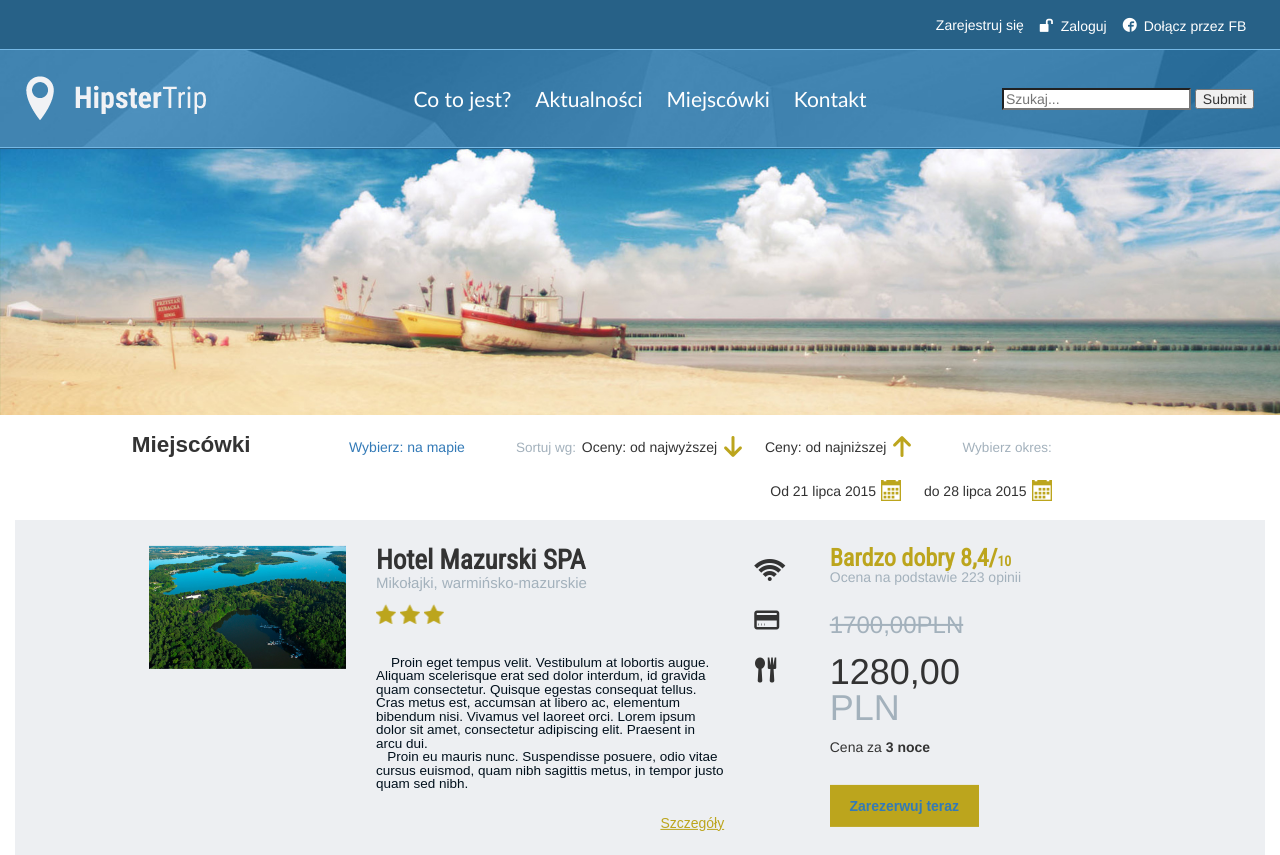
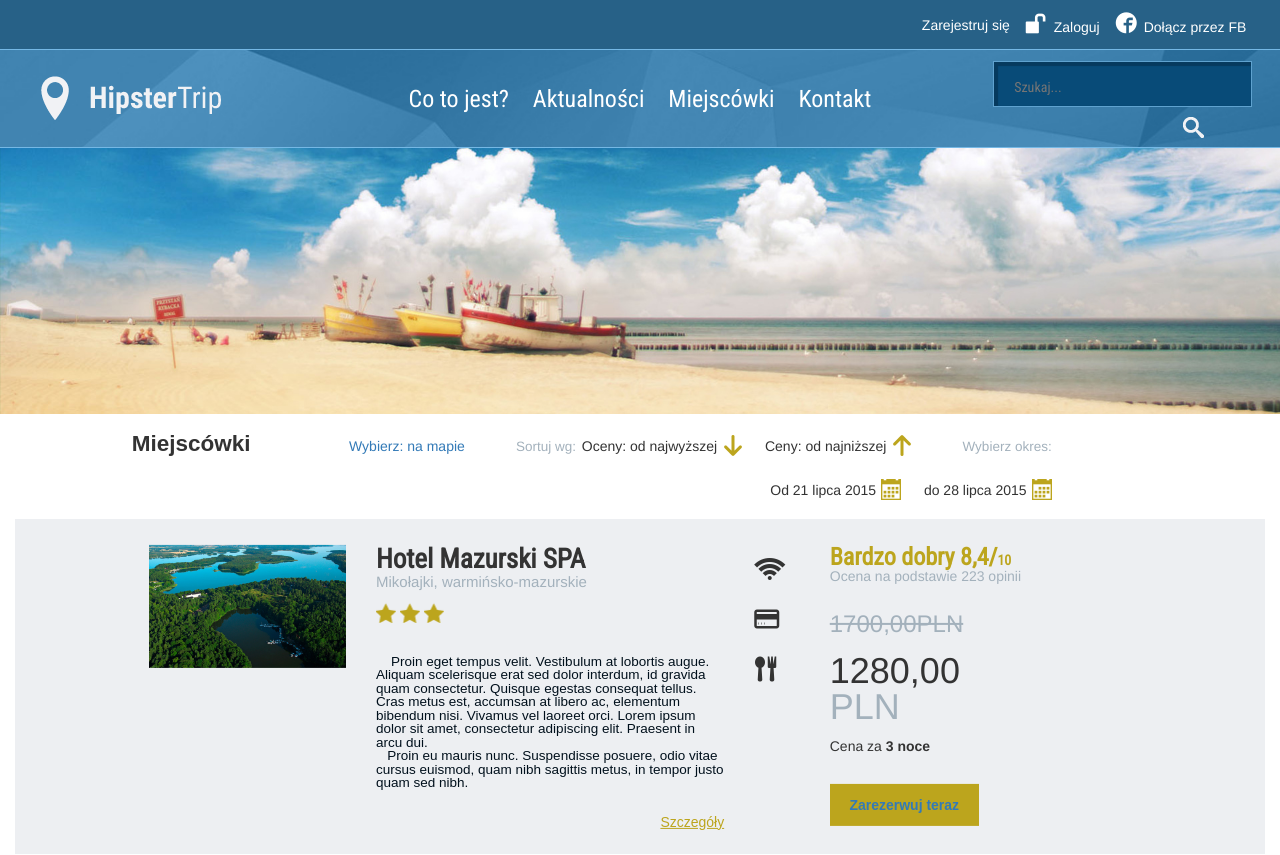
Before and after one commit to f0kuz-zz/EFIGENCE-CAMP, a website: page subpage.html in a window 1280 px wide. Shown: the top 855 px of the page. Drawn offline with nearby package versions, Linux system fonts and the light colour scheme; files that its build step writes are made by us from their sources; files whose address does not match are found by name.

Commit message:
commit przed utworzeniem branchu top-data-bar

```diff
--- a/css/style.css
+++ /dev/null
@@ -1,77 +0,0 @@
-html, body, div, span, applet, object, iframe,
-h1, h2, h3, h4, h5, h6, p, blockquote, pre,
-a, abbr, acronym, address, big, cite, code,
-del, dfn, em, img, ins, kbd, q, s, samp,
-small, strike, strong, sub, sup, tt, var,
-b, u, i, center,
-dl, dt, dd, ol, ul, li,
-fieldset, form, label, legend,
-table, caption, tbody, tfoot, thead, tr, th, td,
-article, aside, canvas, details, embed,
-figure, figcaption, footer, header, hgroup,
-main, menu, nav, output, ruby, section, summary,
-time, mark, audio, video {
-	margin: 0;
-	padding: 0;
-	border: 0;
-	vertical-align: baseline;
-}
-/* HTML5 display-role reset for older browsers */
-article, aside, details, figcaption, figure,
-footer, header, hgroup, main, menu, nav, section {
-	display: block;
-}
-body {
-	line-height: 1;
-}
-ol, ul {
-	list-style: none;
-}
-blockquote, q {
-	quotes: none;
-}
-blockquote:before, blockquote:after,
-q:before, q:after {
-	content: '';
-	content: none;
-}
-
-/* Don't kill focus outline for keyboard users: http://24ways.org/2009/dont-lose-your-focus */
-a:hover, a:active {
-    outline: none;
-}
-
-table {
-	border-collapse: collapse;
-	border-spacing: 0;
-}
-
-.main-header{
-	width: 100%;
-	height: 149px;
-	margin: 0;
-	padding: 0;
-}
-
-.flex-header-top{
-	display: -webkit-flex;
-	display: -ms-flex;
-	display: flex;
-	height: 50px;
-	margin: 0;
-	padding: 10px;
-	-webkit-box-sizing: border-box;
-	-moz-box-sizing: border-box;
-	box-sizing: border-box;
-	background-color: #276187;
-	border-bottom: 1px solid #75b8e5;
-}
-
-.flex-header-bottom{
-	display: -webkit-flex;
-	display: -ms-flex;
-	display: flex;
-	width: 100%;
-	height: 98px;
-	background: #fff url(images/bg-header-bottom.jpg) 0 0 no-repeat;
-}
--- a/public/css/style_subpage.css
+++ b/public/css/style_subpage.css
@@ -89,10 +89,11 @@ table {
 }
 
 .top-link{
+	line-height: 24px;
 	display: table-cell;
 	vertical-align: middle;
 	padding: 0 8px; /* dlaczego w % słowa po spacji łamią się do nowej lini?
-	Czy w responsive używamy % czy px?*/
+	Czy w responsive używamy % czy px? - ZALEŻY!*/
 }
 
 /* HEADER BOTTOM */
@@ -114,7 +115,6 @@ nadac tej sekcji: %, min-height, max-height?, @media */
 }
 
 .logo{
-	float: left;
 	position: absolute;
 	top: 50%;
 	transform: translateY(-50%);
@@ -132,11 +132,12 @@ czy line-height przy którym łamanie do nowej linii ma duży padding */
 
 .main-ul{
 	list-style: none;
+	text-align: center;
 }
 
 .main-li{
 	display: inline;
-	padding: 34px 10px;
+	padding: 32px 10px;
 	border-bottom: 0 solid #f9d100;
 	transition: border-bottom .3s ease-out;
 }
@@ -148,19 +149,40 @@ czy line-height przy którym łamanie do nowej linii ma duży padding */
 .main-li a{
 	color: #fff;
 	text-decoration: none;
-	font-family: Calibri, sans-serif;
-	font-size: 1.4rem;
+	font-family: "Roboto Condensed", sans-serif;
 	font-weight: 100;
+	font-size: 1.6rem;
 }
 
 .search-bar{
-	float: right;
 	position: absolute;
 	top: 50%;
+	right: 1%;
 	transform: translateX(-50%);
 	transform: translateY(-50%); /* Dlaczego dodając translateX(-50%) browser
 	wyłącza wł translateY? */
-	right: 2%; /* Dlaczego float: right; nie działa po dodaniu position: absolute;*/
+}
+
+.search{
+	height: 46px;
+	width: 259px;
+	padding: 16px 15px 9px 20px;
+	box-shadow: #063a5e 2px 2px 1px 2px inset;
+	border: 1px solid #5fa2cf;
+	background-color: #084b78;
+	font-family: "Roboto Condensed", sans-serif;
+	color: #fff;
+}
+
+.search-button{
+	position: relative;
+	top: 6px;
+	left: -43px;
+	height: 30px;
+	width: 31px;
+	border: 0;
+	cursor: pointer;
+	background: url(../images/submit.png) center center no-repeat;
 }
 
 /* TOP BANNER */
--- a/subpage.html
+++ b/subpage.html
@@ -22,21 +22,21 @@
 <body>
 
 	<header class="col-xs-12 main-header clearfix">
-		<div class="col-xs-12 header-top">
+		<div class="col-xs-12 header-top clearfix">
 			<div class="header-top-wrapper">
 				<a href="" class="top-link">Zarejestruj się</a>
-				<a href="" class="top-link"><i class="icon-unlocked"></i>Zaloguj</a>
-				<a href="" class="top-link"><i class="icon-facebook3"></i>Dołącz przez FB</a>
+				<a href="" class="top-link"><i style="font-size: 1.4rem" class="icon-unlocked"></i>Zaloguj</a>
+				<a href="" class="top-link"><i style="font-size: 1.4rem" class="icon-facebook3"></i>Dołącz przez FB</a>
 			</div>
 		</div>
 
-		<div class="col-xs-12 header-bottom">
+		<div class="col-xs-12 header-bottom clearfix">
 			<a href="#">
-				<figure class="logo">
+				<figure class="col-xs-1 pull-left logo">
 					<img src="public/images/logo.png" alt="">
 				</figure>
 			</a>
-			<nav class="main-menu">
+			<nav class="col-xs-6 main-menu">
 				<ul class="main-ul">
 					<li class="main-li"><a href="#" title="Co to jest?">Co to jest?</a></li>
 					<li class="main-li"><a href="#" title="Aktualności">Aktualności</a></li>
@@ -44,9 +44,9 @@
 					<li class="main-li"><a href="#" title="Kontakt">Kontakt</a></li>
 				</ul>
 			</nav>
-			<form class="search-bar">
-				<input class="search" type="search" name="trip-search" placeholder="Szukaj...">
-				<input class="submit" type="submit">
+			<form class="col-xs-3 text-right search-bar">
+				<span><input type="search" class="search" name="trip-search" placeholder="Szukaj..."></span>
+				<span><input type="button" class="search-button"></span>
 			</form>
 		</div>
 	</header>
```
Also changed, not shown: index.html (+2 -2 lines).
